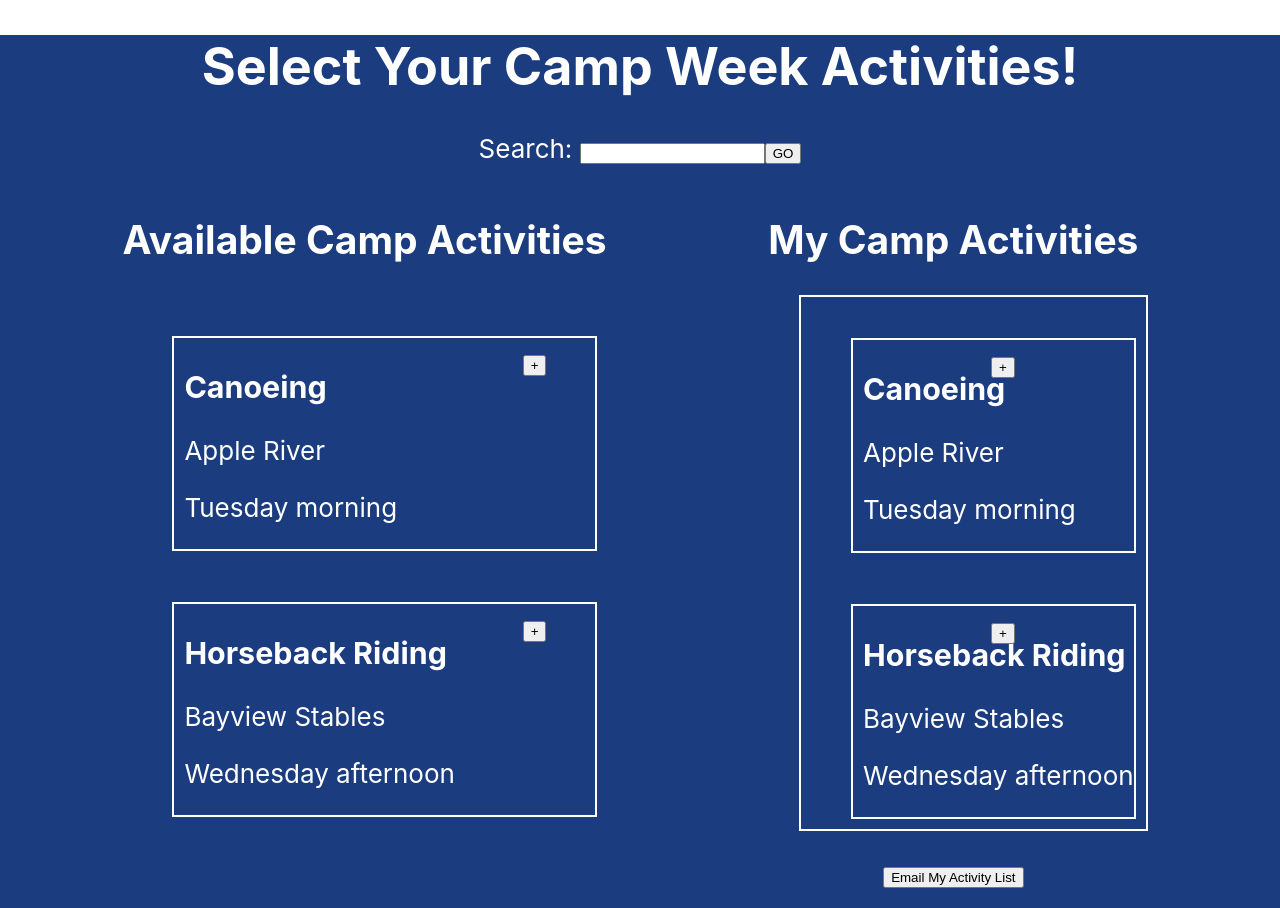
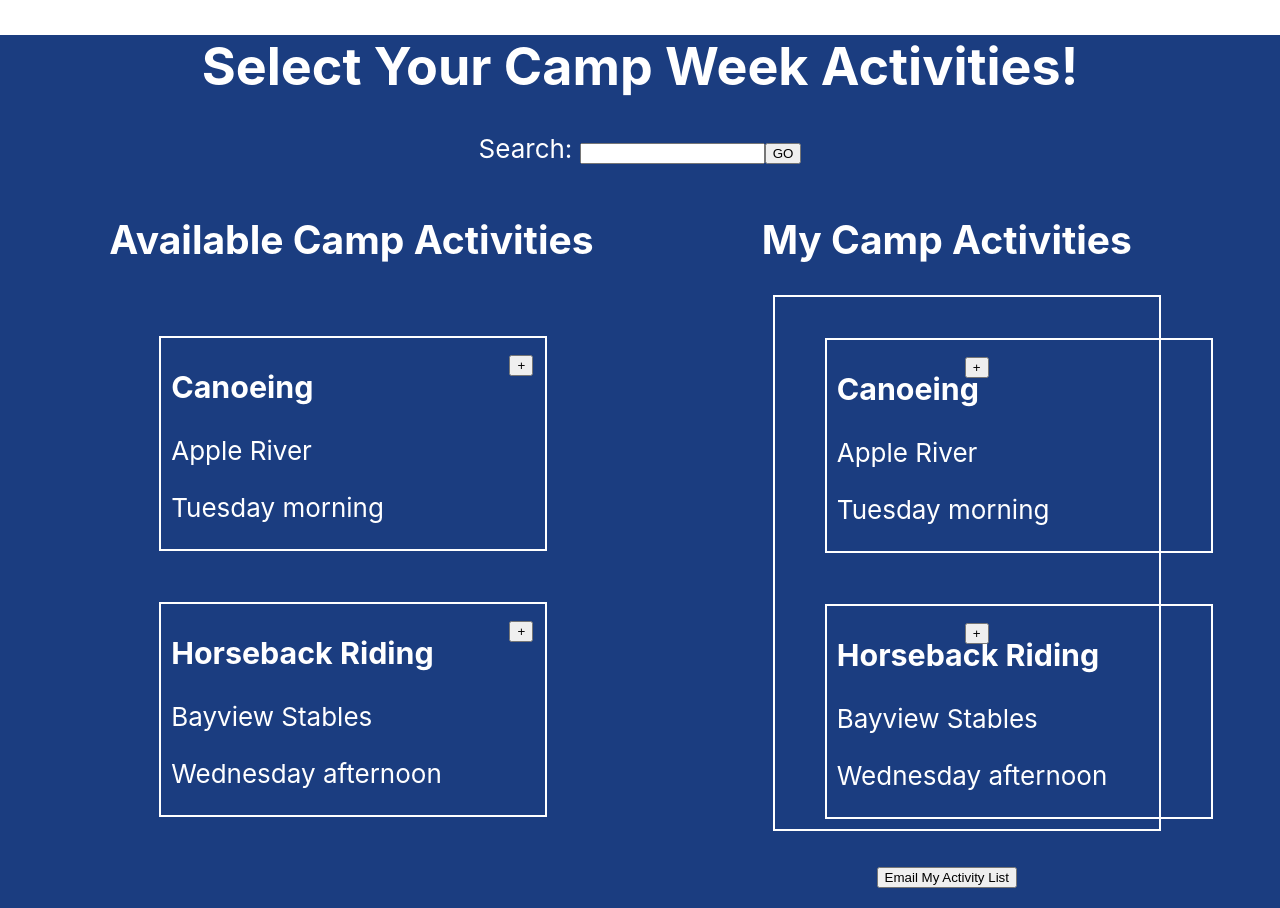
Before and after one commit to Danielle254/Conference-Agenda, a React (Create React App) app: page / in a window 1280 px wide. Built offline with nearby package versions, Linux system fonts and the light colour scheme.

Commit message:
set fixed width based on view. columns equal size

```diff
--- a/src/CSSModules/ActivityList.module.css
+++ b/src/CSSModules/ActivityList.module.css
@@ -3,7 +3,7 @@ li {
     text-align: left;
     border: 2px solid white;
     margin: 10px;
-
+    width: 30vw;
 }
 
 .add {
--- a/src/CSSModules/MyActivities.module.css
+++ b/src/CSSModules/MyActivities.module.css
@@ -0,0 +1,14 @@
+li {
+    list-style-type: none;
+    text-align: left;
+    border: 2px solid white;
+    margin: 10px;
+    width: 30vw;
+}
+
+.remove {
+
+    position: relative;
+    top: 50px;
+    right: -150px;
+}
```
